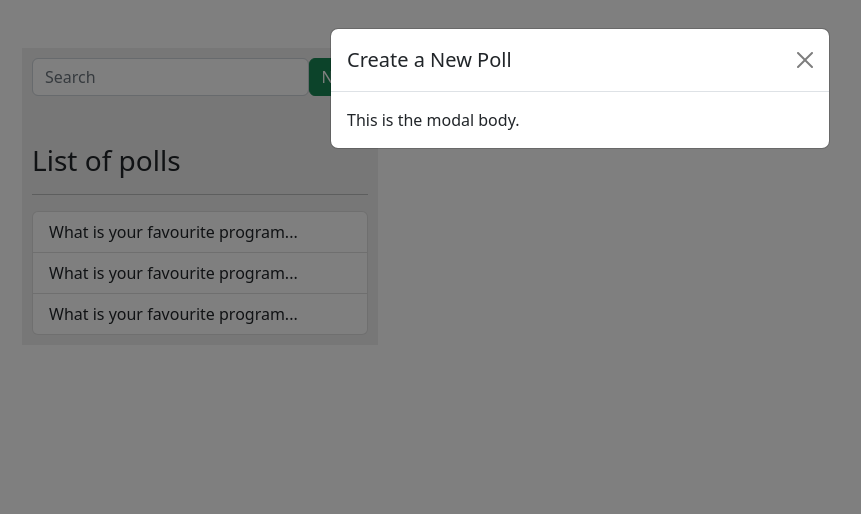
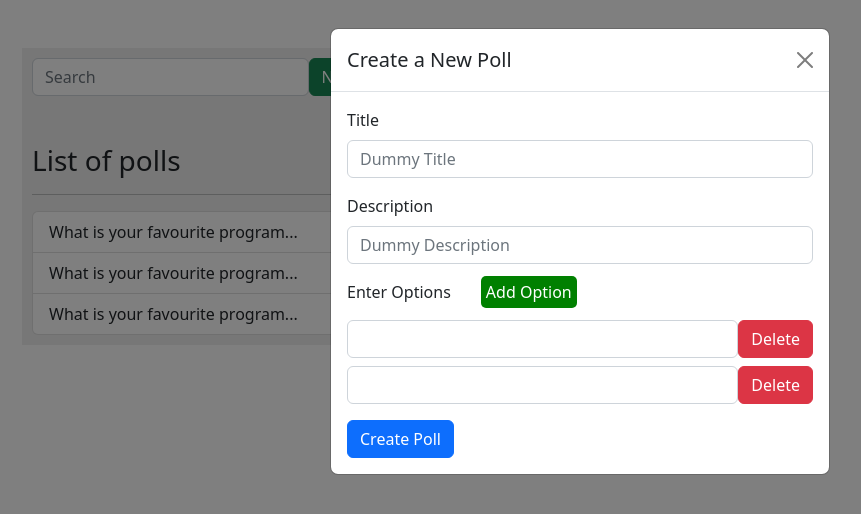
Before and after one commit to musafci/react-smart-poll, a React (Create React App) app: page / in a window 1280 px wide. Both pictures are taken after a click on the button "New". Shown: the top 514 px of the page, without its empty margins (60-921 px from the left). Built offline with nearby package versions, Linux system fonts and the light colour scheme.

Commit message:
Work for Poll Form (commit#3)

```diff
--- a/src/app.jsx
+++ b/src/app.jsx
@@ -31,7 +31,7 @@ class App extends React.Component {
 
     updatePoll = updatedPoll => {
         const polls = [...this.state.polls]
-        const poll = polls.find(p => p.id == updatedPoll.id)
+        const poll = polls.find(p => p.id === updatedPoll.id)
 
         poll.title = updatedPoll.title
         poll.description = updatedPoll.description
@@ -39,12 +39,12 @@ class App extends React.Component {
     }
 
     deletePoll = pollId => {
-        const polls =  this.state.polls.filter(p => p.id != pollId)
+        const polls =  this.state.polls.filter(p => p.id !== pollId)
         this.setState({ polls, selectedPoll: {} });
     }
 
     selectPoll = pollId => {
-        const poll = this.state.polls.find(p => p.id == pollId)
+        const poll = this.state.polls.find(p => p.id === pollId)
         this.setState({ selectedPoll: poll })
     }
 
@@ -57,7 +57,13 @@ class App extends React.Component {
             <Container className="my-5">
                 <Row>
                     <Col md={4}>
-                        <Sidebar polls={this.state.polls}  searchTerm={this.state.searchTerm} handleSearch={this.handleSearch} selectPoll={this.selectPoll}/>
+                        <Sidebar
+                            polls={this.state.polls}
+                            searchTerm={this.state.searchTerm}
+                            handleSearch={this.handleSearch}
+                            selectPoll={this.selectPoll}
+                            addNewPoll={this.addNewPoll}
+                        />
                     </Col>
                     <Col md={8}>
                         <MainContent/>
--- a/src/components/poll-form/form.jsx
+++ b/src/components/poll-form/form.jsx
@@ -40,8 +40,46 @@ const MyForm = ({
     <FormGroup>
         <Label>
             Enter Options
-            <span style={{marginLeft: '30px', background: 'green', color: 'white', padding: '5px', borderRadius: '5px', cursor: 'pointer'}}>Add Option</span>
+            <span style={{
+                    marginLeft: '30px',
+                    background: 'green',
+                    color: 'white',
+                    padding: '5px',
+                    borderRadius: '5px',
+                    cursor: 'pointer'
+                }}
+                onClick={createOption}
+            >
+                Add Option
+            </span>
+        </Label>
 
-        </Label>
+        {options.map((opt, index) => (
+                // console.log(opt, index);
+                <div key={opt.id} className='d-flex my-2'>
+                    <Input
+                        value={opt.value}
+                        onChange={e => handleOptionsChange(e, index)}
+                        invalid={errors.options && errors.options[index] ? true : false}
+                    />
+
+                    <Button
+                        color="danger"
+                        disabled={options.length < 2}
+                        className="ml-2"
+                        onClick={() => deleteOption(index)}
+                    >
+                        Delete
+                    </Button>
+                </div>
+            ))}
+
+
     </FormGroup>
+
+    <Button color="primary" type="submit">
+        {buttonValue}
+    </Button>
 </Form>
+
+export default MyForm;
--- a/src/components/poll-form/index.jsx
+++ b/src/components/poll-form/index.jsx
@@ -1,5 +1,6 @@
 import React from "react";
 import shortid, { isValid } from "shortid";
+import MyForm from "./form";
 
 const defaultOptions = [
     { id: shortid.generate(), value: '', vote: 0 },
@@ -11,7 +12,8 @@ class PollForm extends React.Component {
     state = {
         title: '',
         description: '',
-        options: defaultOptions
+        options: defaultOptions,
+        errors: {}
     }
 
     handleChange = event => {
@@ -117,7 +119,29 @@ class PollForm extends React.Component {
 
         return {
             errors,
-            isValid: Object.keys(errors).length == 0
+            isValid: Object.keys(errors).length === 0
         }
     }
+
+    render() {
+        const {title, description, options, errors} = this.state
+
+        return (
+            <MyForm
+                title={title}
+                description={description}
+                options={options}
+                buttonValue={this.props.buttonValue || 'Create Poll'}
+                errors={errors}
+                handleChange={this.handleChange}
+                handleOptionsChange={this.handleOptionsChange}
+                createOption={this.createOption}
+                deleteOption={this.deleteOption}
+                handleSubmit={this.handleSubmit}
+
+            />
+        )
+    }
 }
+
+export default PollForm;
--- a/src/components/sidebar/index.jsx
+++ b/src/components/sidebar/index.jsx
@@ -1,5 +1,6 @@
 import React from "react";
 import {Input, Button, Modal, ModalHeader, ModalBody} from "reactstrap";
+import PollForm from "../poll-form";
 import PollList from "./poll_list";
 class Sidebar extends React.Component {
 
@@ -35,7 +36,9 @@ class Sidebar extends React.Component {
                         Create a New Poll
                     </ModalHeader>
                     <ModalBody>
-                        This is the modal body.
+                        <PollForm
+                            submit={this.props.addNewPoll}
+                        />
                     </ModalBody>
                 </Modal>
             </div>
```
